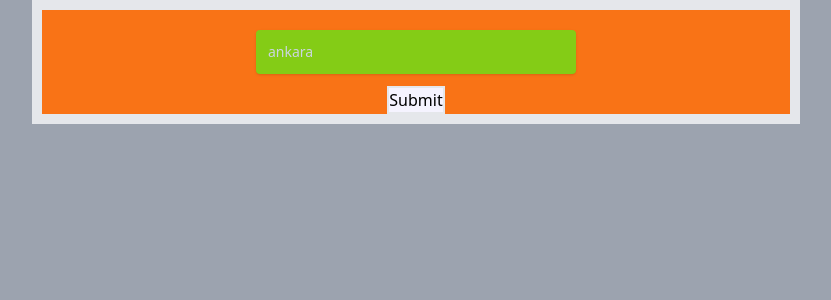
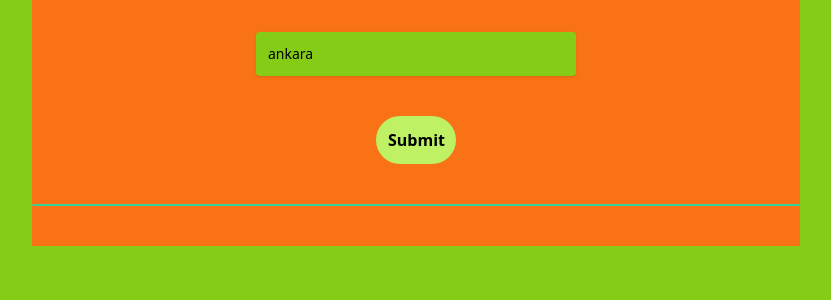
Before and after one commit to muharremgem/react-weather-app, a React (Create React App) app: page / in a window 1280 px wide. Shown: the top 300 px of the page, without its empty margins (224-1055 px from the left). Built offline with nearby package versions, Linux system fonts and the light colour scheme.

Commit message:
Tailwind

```diff
--- a/src/App.js
+++ b/src/App.js
@@ -23,22 +23,24 @@ function App() {
   }
   console.log(search);
   return (
-    <div className="h-screen w-screen  bg-gray-400 text-center ">
+    <div className="h-screen w-screen  bg-lime-500 text-center">
       <div>
-        <div className=" bg-orange-500  border-[10px] max-w-screen-md mx-auto flex flex-col items-center justify-center">
+        <div className=" bg-orange-500   max-w-screen-md mx-auto flex flex-col items-center justify-center">
           <input
             onChange={(e) => setSearch(e.target.value)}
             type="text"
-            placeholder={search ? search : "ilGiriniz"}
-            class="mt-5 px-3 py-3 placeholder-slate-300 text-slate-600 relative bg-lime-500 rounded text-sm border-0 shadow outline-none focus:outline-none focus:ring w-[20rem]"
+            placeholder={search ? search : "İstanbul..."}
+            class="mt-8 px-3 py-3 placeholder-black text-slate-600 relative bg-lime-500 rounded text-sm border-0 shadow outline-none focus:outline-none focus:ring w-[20rem]"
           />
           <button
-            className="border-[2px] mt-3 w-50  bg-violet-50"
+            className="mt-10 mb-10 w-20 p-3 rounded-full hover:bg-orange-200 font-bold bg-lime-300"
             onClick={() => getApi()}
           >
             Submit
           </button>
-          {isClick && <City city={city} />}
+          <div className="mb-10 w-full h-full border border-emerald-400 rounded-full">
+            {isClick && <City city={city} />}
+          </div>
         </div>
       </div>
     </div>
```
